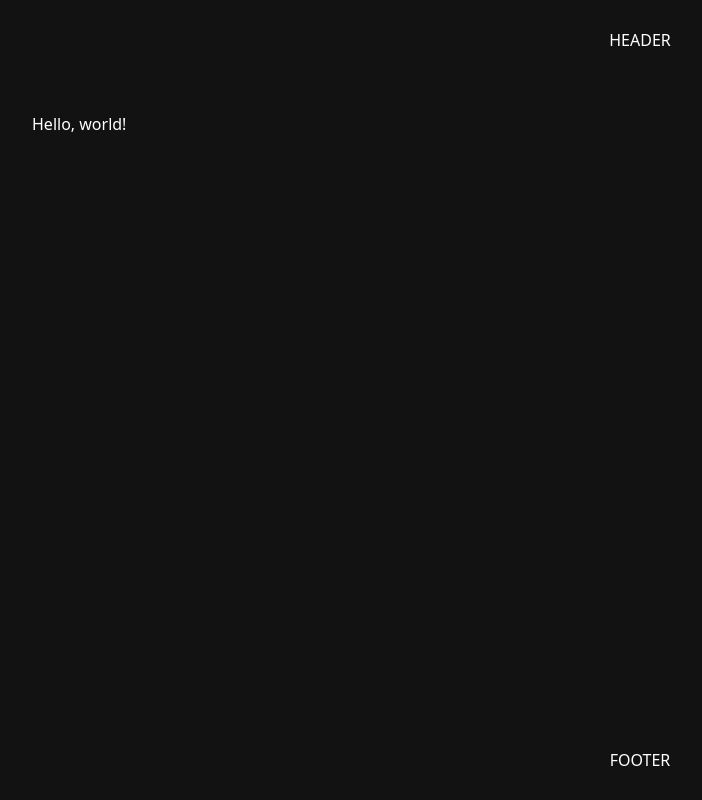
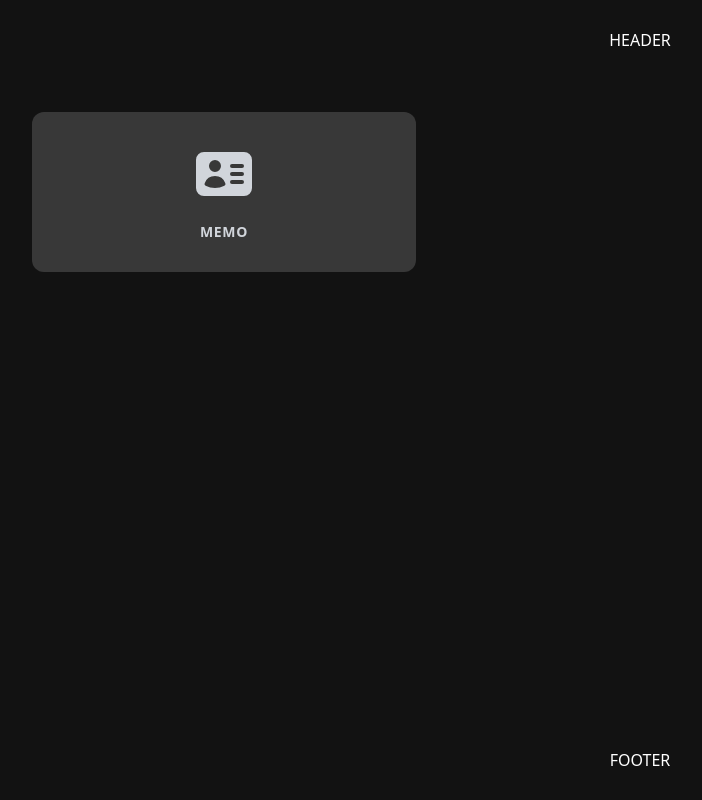
Before and after one commit to AdamBrutsaert/Epitech-JAM-001-2023, a React (Vite) app: page / in a window 1280 px wide. Shown: the whole page, without its empty margins (0-702 px from the left). Built offline with nearby package versions, Linux system fonts and the light colour scheme.

Commit message:
[+] Added activities menu

```diff
--- a/src/components/App.tsx
+++ b/src/components/App.tsx
@@ -1,8 +1,41 @@
-import type { FunctionComponent } from "react";
+import type { FunctionComponent, ReactNode } from "react";
 import Layout from "./Layout";
+import { MemoIcon } from "./Icons";
+
+interface CardProps {
+  icon: ReactNode;
+  title: string;
+  href: string;
+}
+
+const Card: FunctionComponent<CardProps> = ({ icon, title, href }) => {
+  return (
+    <a
+      href={href}
+      className="flex h-40 flex-col items-center justify-center rounded-xl bg-[#383838] p-4 group hover:scale-105 transition duration-500"
+    >
+      <span className="h-16 w-16 fill-gray-300 group-hover:fill-gray-100 transition duration-500">
+        {icon}
+      </span>
+      <span className="mt-4 text-center text-sm font-bold uppercase tracking-wider text-gray-300 group-hover:text-gray-100 transition duration-500">
+        {title}
+      </span>
+    </a>
+  );
+};
+
+const activities = [{ href: "/memo", title: "Memo", icon: MemoIcon, id: 0 }];
 
 const App: FunctionComponent = () => {
-  return <Layout>Hello, world!</Layout>;
+  return (
+    <Layout>
+      <div className="grid grid-cols-1 gap-8 sm:grid-cols-2 lg:grid-cols-3">
+        {activities.map(({ id, href, title, icon }) => (
+          <Card key={id} href={href} title={title} icon={icon} />
+        ))}
+      </div>
+    </Layout>
+  );
 };
 
 export default App;
--- /dev/null
+++ b/src/components/Icons.tsx
@@ -0,0 +1,14 @@
+export const MemoIcon = (
+  <svg
+    xmlns="http://www.w3.org/2000/svg"
+    viewBox="0 0 24 24"
+    className="fill-inherit"
+    fill="currentColor"
+  >
+    <path
+      fillRule="evenodd"
+      d="M4.5 3.75a3 3 0 00-3 3v10.5a3 3 0 003 3h15a3 3 0 003-3V6.75a3 3 0 00-3-3h-15zm4.125 3a2.25 2.25 0 100 4.5 2.25 2.25 0 000-4.5zm-3.873 8.703a4.126 4.126 0 017.746 0 .75.75 0 01-.351.92 7.47 7.47 0 01-3.522.877 7.47 7.47 0 01-3.522-.877.75.75 0 01-.351-.92zM15 8.25a.75.75 0 000 1.5h3.75a.75.75 0 000-1.5H15zM14.25 12a.75.75 0 01.75-.75h3.75a.75.75 0 010 1.5H15a.75.75 0 01-.75-.75zm.75 2.25a.75.75 0 000 1.5h3.75a.75.75 0 000-1.5H15z"
+      clipRule="evenodd"
+    />
+  </svg>
+);
```
